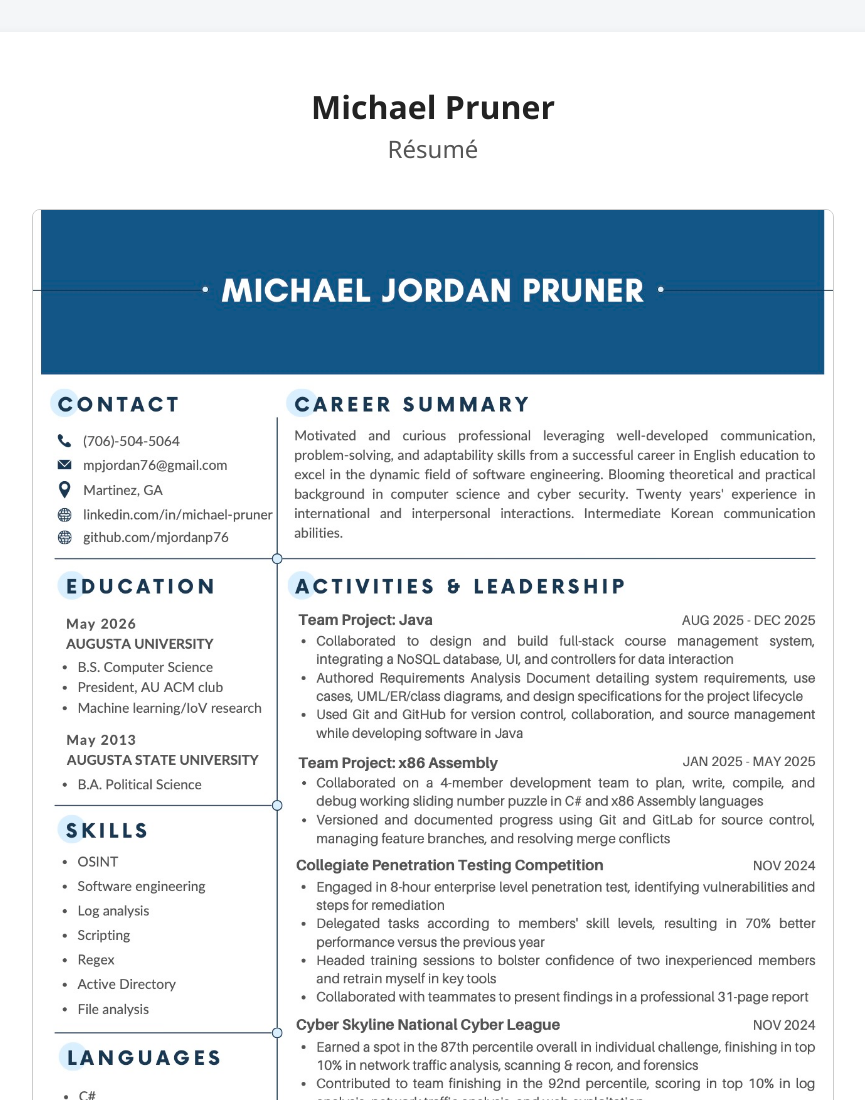
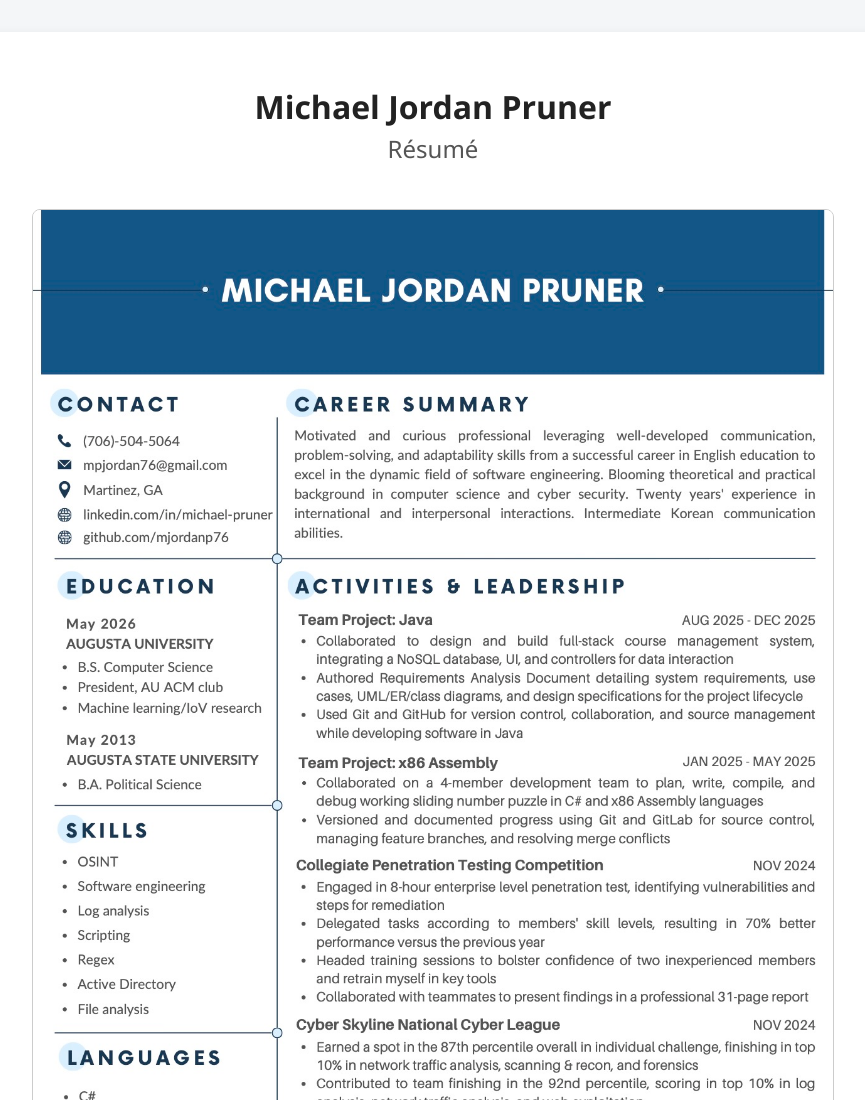
Before and after one commit to mjordanp76/resume, a plain HTML site: page index.html in a window 1280 px wide. Shown: the top 1100 px of the page, without its empty margins (207-1072 px from the left). Drawn offline with Linux system fonts and the light colour scheme.

Commit message:
Update index.html
Added middle name

```diff
--- a/index.html
+++ b/index.html
@@ -71,7 +71,7 @@
 </head>
 <body>
   <div class="container">
-    <h1>Michael Pruner</h1>
+    <h1>Michael Jordan Pruner</h1>
     <h2>Résumé</h2>
 
     <img src="michael_jordan_pruner_resume_swe.jpg" alt="Resume preview" class="resume-preview" />
```
